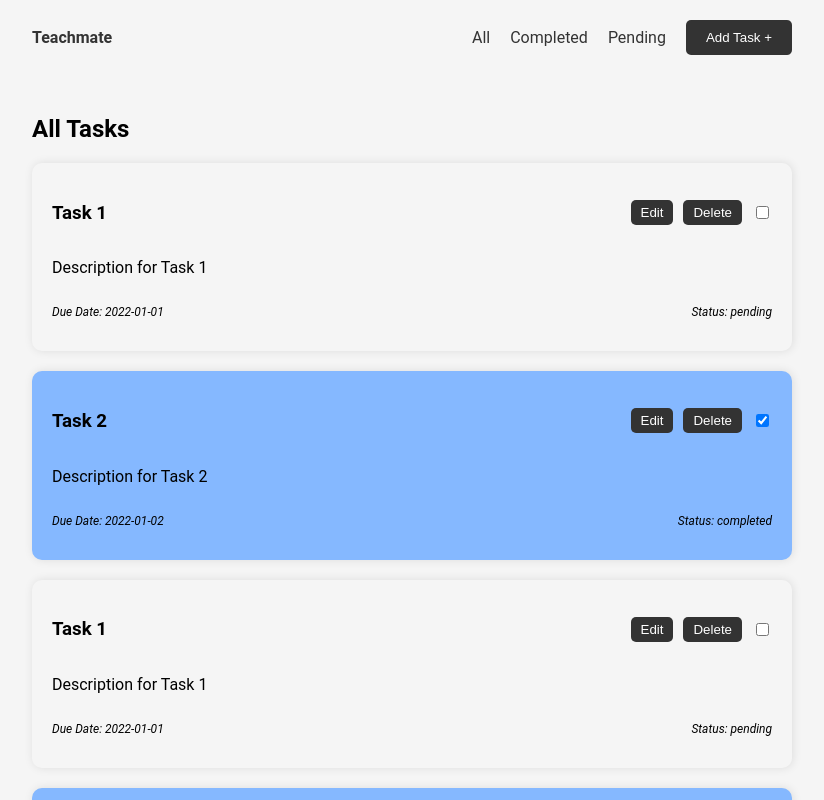
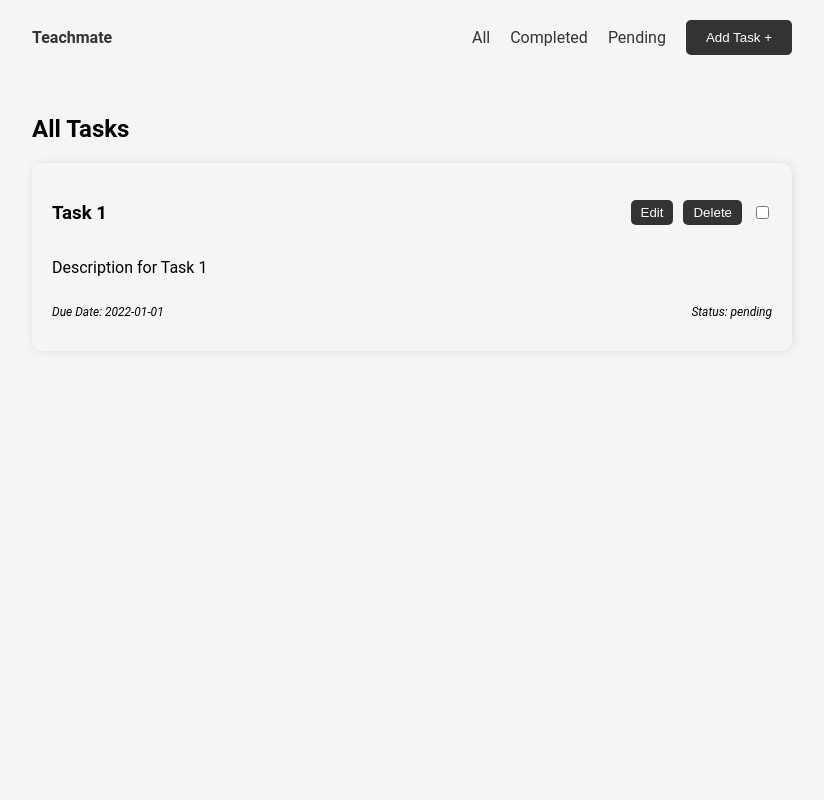
Before and after one commit to lexzee/task-management-dashboard, a Vue app: page / in a window 1280 px wide. Shown: the top 800 px of the page, without its empty margins (228-1052 px from the left). Built offline with nearby package versions, Linux system fonts and the light colour scheme.

Commit message:
reduced the number of example task to 1

```diff
--- a/src/App.vue
+++ b/src/App.vue
@@ -121,41 +121,6 @@ export default defineComponent({
           description: "Description for Task 1",
           dueDate: "2022-01-01",
           status: "pending"
-        },
-        {
-          id: 2,
-          title: "Task 2",
-          description: "Description for Task 2",
-          dueDate: "2022-01-02",
-          status: "completed"
-        },
-        {
-          id: 3,
-          title: "Task 1",
-          description: "Description for Task 1",
-          dueDate: "2022-01-01",
-          status: "pending"
-        },
-        {
-          id: 4,
-          title: "Task 2",
-          description: "Description for Task 2",
-          dueDate: "2022-01-02",
-          status: "completed"
-        },
-        {
-          id: 5,
-          title: "Task 1",
-          description: "Description for Task 1",
-          dueDate: "2022-01-01",
-          status: "pending"
-        },
-        {
-          id: 6,
-          title: "Task 2",
-          description: "Description for Task 2",
-          dueDate: "2022-01-02",
-          status: "completed"
         },
         // Add more tasks here...
       ]
```
